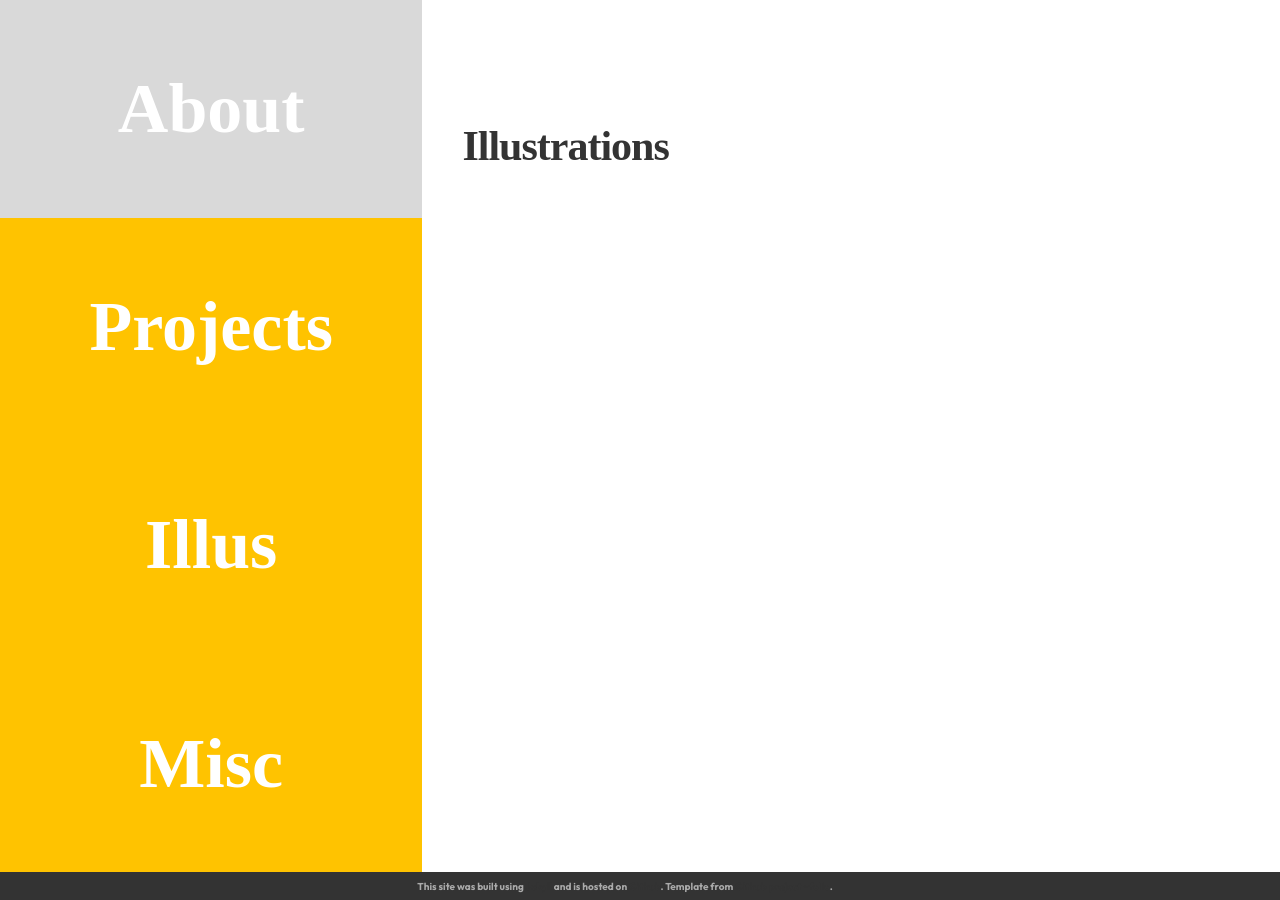
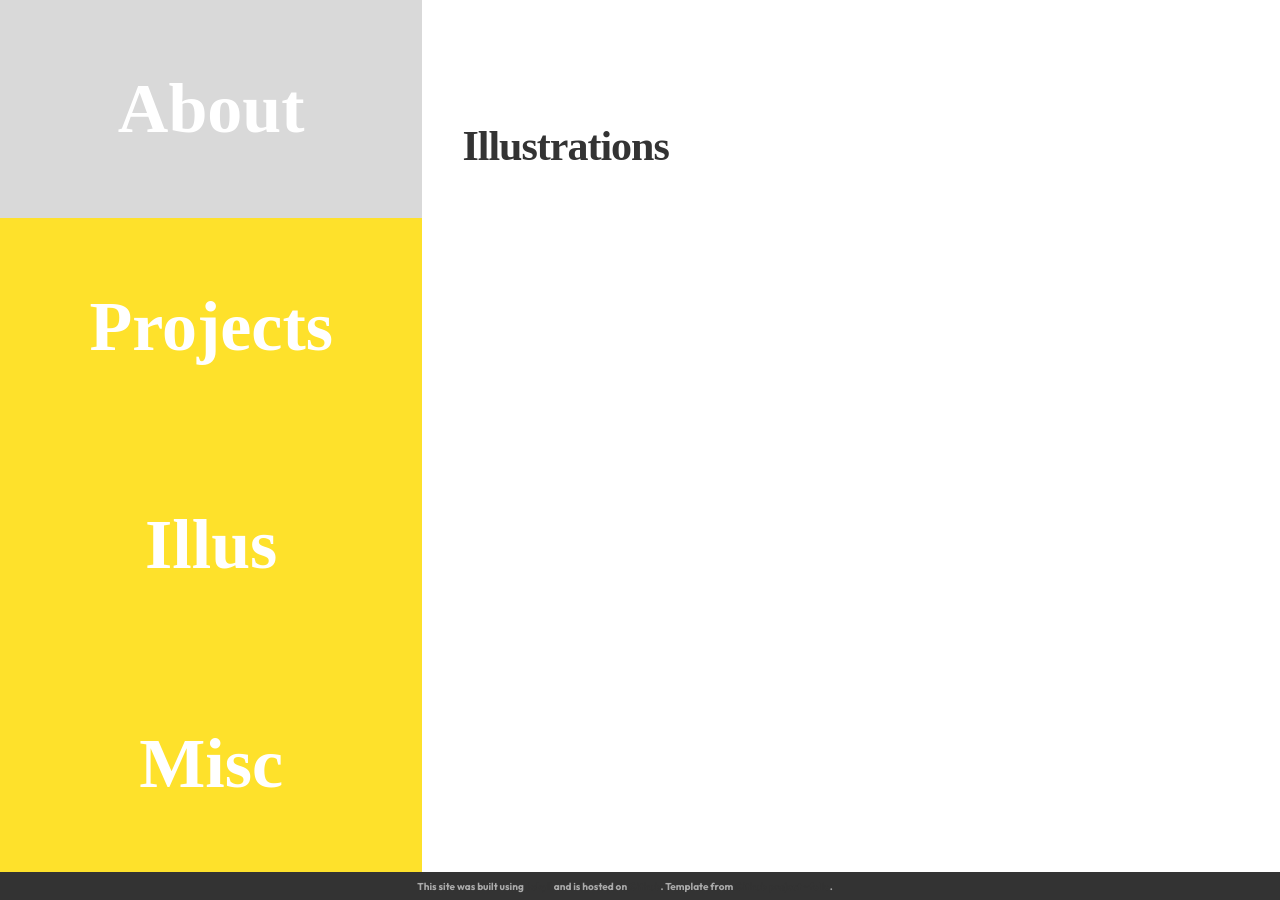
Before and after one commit to Nordicpuff/portfolio, a Jekyll site: the page built from docs/illustrations.md, in a window 1280 px wide. Built offline with Jekyll 4.4.1, drawn with Linux system fonts in a browser that asks for light colours; nearby versions of some CDN libraries; some web fonts are replaced.

Commit message:
Update _layout.scss

```diff
--- a/docs/_sass/_layout.scss
+++ b/docs/_sass/_layout.scss
@@ -9,7 +9,7 @@
  */
 .site-header {
 border-bottom: 1px solid $grey-color-light;
-background-color: #FFC300;
+background-color: #FEE12B;
 font-family: $title-font-family;
 opacity: 1.00;
 position:fixed;
```
